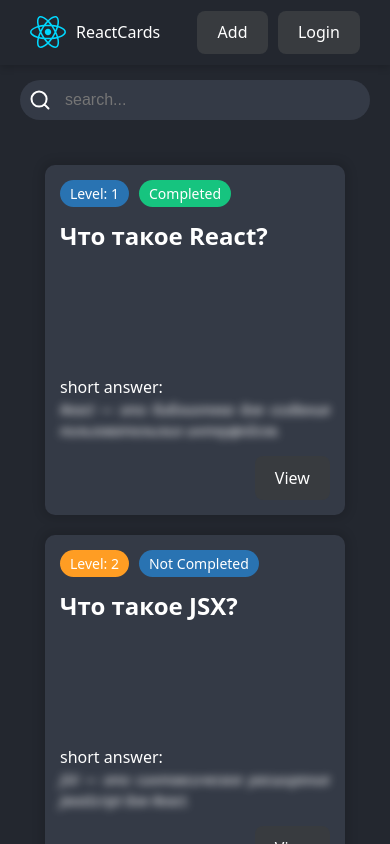
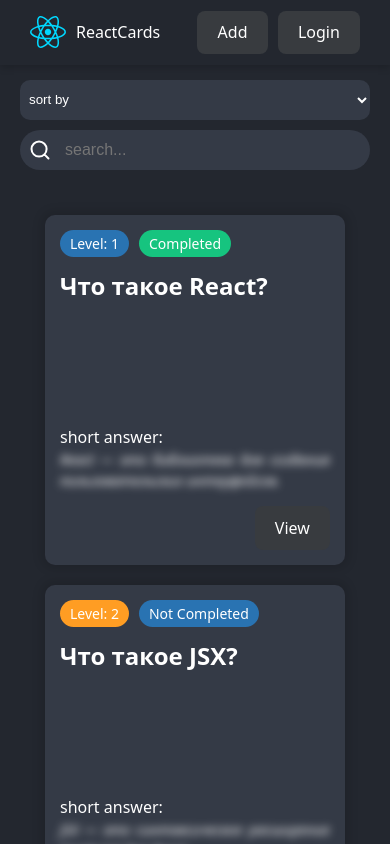
Before and after one commit to 50centz/react-app-course-udemy, a React (Vite) app: page / in a window 390 px wide. Built offline with nearby package versions, Linux system fonts and the light colour scheme; data requests are answered from the project's data file.

Commit message:
sort logic

```diff
--- a/src/pages/HomePage/HomePage.jsx
+++ b/src/pages/HomePage/HomePage.jsx
@@ -1,4 +1,4 @@
-import { useEffect, useState } from "react";
+import { useEffect, useMemo, useState } from "react";
 import { QuestionCardList } from "../../components/QuestionCardList";
 import { Loader } from "../../components/Loader";
 import { API_URL } from "../../constants";
@@ -7,8 +7,9 @@
 import style from "./homepage.module.css";
 
 export const HomePage = () => {
-  const [questions, setQuestions] = useState();
+  const [questions, setQuestions] = useState([]);
   const [searchValue, setSearchValue] = useState("");
+  const [sortSelectValue, setSortSelectValue] = useState("");
 
   // const inputRef = useRef()
 
@@ -21,12 +22,22 @@
     return questions;
   });
 
+  const cards = useMemo(() => {
+    return questions.filter((e) =>
+      e.question.toLowerCase().includes(searchValue.trim().toLowerCase())
+    );
+  }, [questions, searchValue]);
+
   useEffect(() => {
-    getQuestions("react");
-  }, []);
+    getQuestions(`react?${sortSelectValue}`);
+  }, [sortSelectValue]);
 
   const onSearchChangeHandle = (e) => {
     setSearchValue(e.target.value);
+  };
+
+  const onSortSelectChangeHandle = (e) => {
+    setSortSelectValue(e.target.value);
   };
 
   return (
@@ -34,11 +45,26 @@
       {/* <input type="text" ref={inputRef} /> */}
       <div className={style.controlsContainer}>
         <SearchInput value={searchValue} onChange={onSearchChangeHandle} />
+
+        <select
+          value={sortSelectValue}
+          onChange={onSortSelectChangeHandle}
+          className={style.select}
+        >
+          <option value="">sort by</option>
+          <hr />
+          <option value="_sort=level">level ASC</option>
+          <option value="_sort=-level">level DESC</option>
+          <option value="_sort=completed">completed ASC</option>
+          <option value="_sort=-completed">completed DESK</option>
+        </select>
       </div>
 
       {isLoading && <Loader />}
       {error && <p>{error}</p>}
-      <QuestionCardList cards={questions} />
+      {cards.length === 0 && <p className={style.noCardsInfo}>No cards...</p>}
+
+      <QuestionCardList cards={cards} />
     </>
   );
 };
--- a/src/pages/HomePage/homepage.module.css
+++ b/src/pages/HomePage/homepage.module.css
@@ -8,3 +8,25 @@
   align-items: center;
   gap: 10px;
 }
+
+.noCardsInfo {
+  width: fit-content;
+  margin: 0 auto;
+}
+
+.select {
+  height: 40px;
+  padding: 5px;
+  border-radius: 10px;
+  border: none;
+  outline: none;
+  background-color: var(--card-bg-color);
+  color: var(--text-color);
+  flex-grow: 1;
+}
+
+@media (max-width: 576px) {
+  .controlsContainer {
+    flex-wrap: wrap-reverse;
+  }
+}
```
